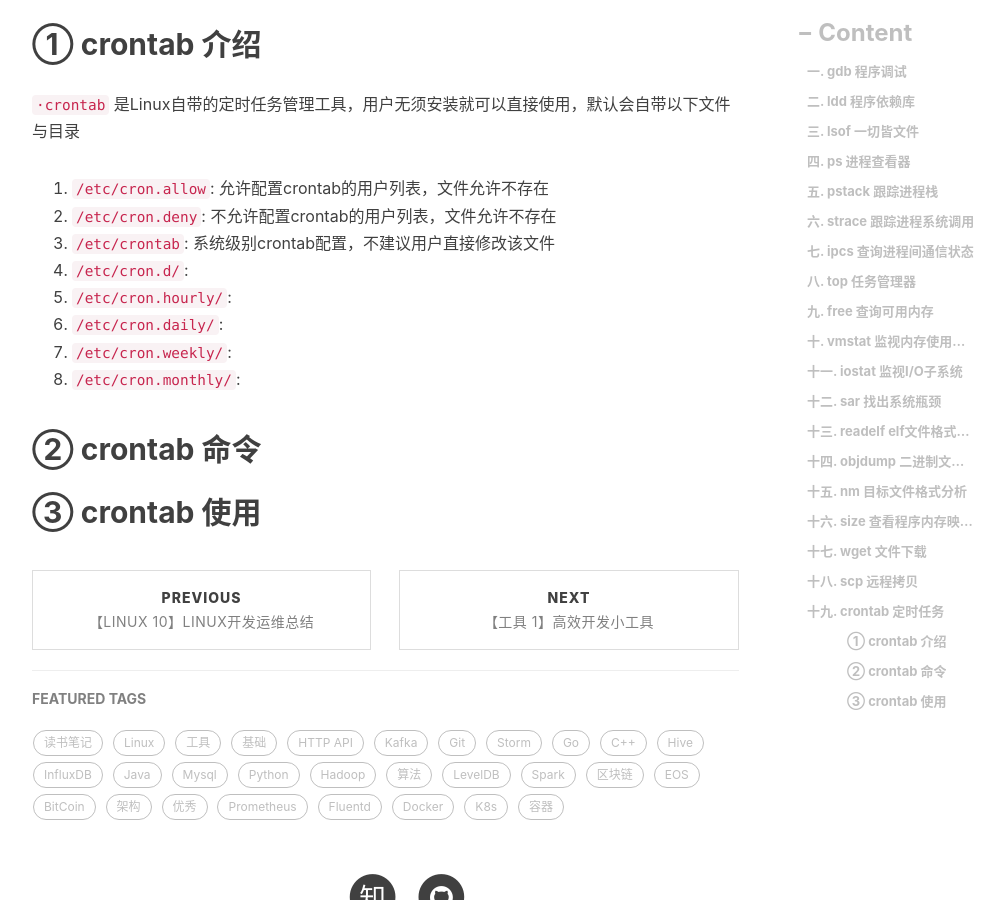
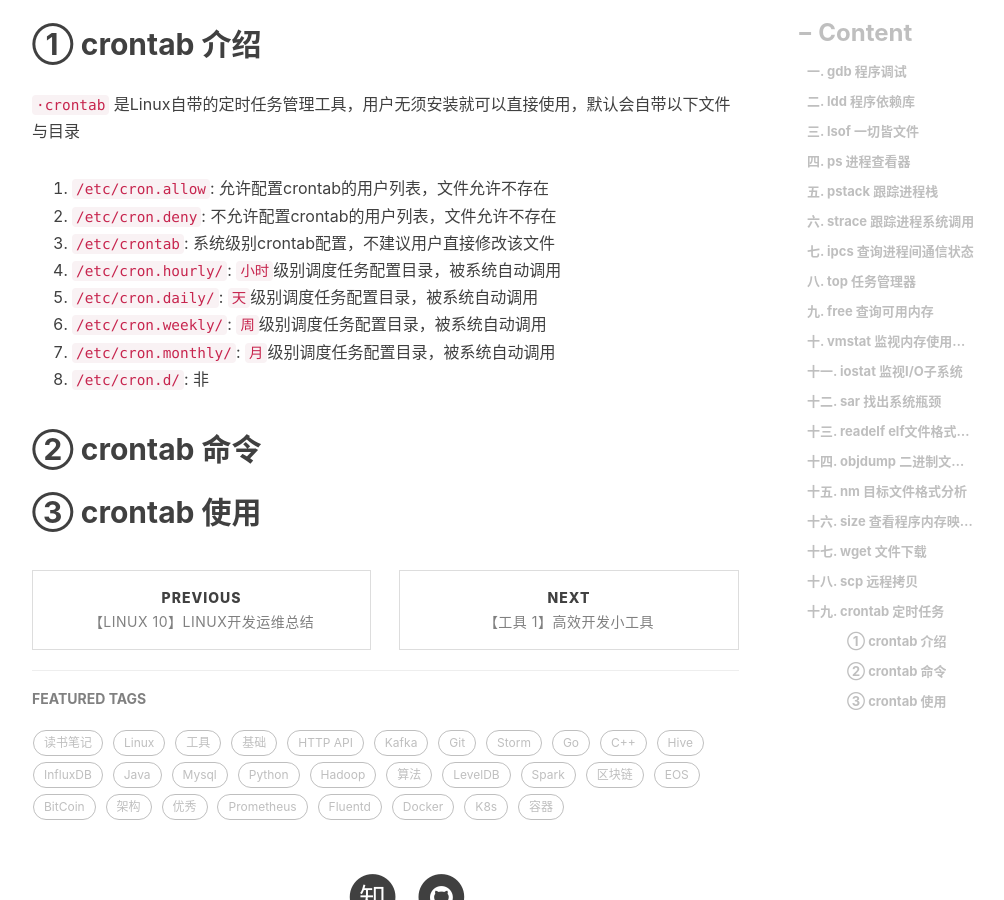
Before and after one commit to engru/chenguolin.github.io, a Jekyll site: the page built from _posts/2016-09-27-【Linux-11】Linux最常用运维工具.md, in a window 1280 px wide and 900 px high, scrolled down 2010 px. Shown: the whole window, without its empty margins (233-1237 px from the left). Built offline with Jekyll 4.4.1, drawn with Linux system fonts in a browser that asks for light colours; nearby versions of some CDN libraries; comment, search, counter and statistics services are not loaded.

Commit message:
Update 2016-09-27-【Linux-11】Linux最常用运维工具.md

```diff
--- a/_posts/2016-09-27-【Linux-11】Linux最常用运维工具.md
+++ b/_posts/2016-09-27-【Linux-11】Linux最常用运维工具.md
@@ -54,11 +54,12 @@ tags:         #标签
 1. `/etc/cron.allow`: 允许配置crontab的用户列表，文件允许不存在
 2. `/etc/cron.deny`: 不允许配置crontab的用户列表，文件允许不存在
 3. `/etc/crontab`: 系统级别crontab配置，不建议用户直接修改该文件
-4. `/etc/cron.d/`:
-5. `/etc/cron.hourly/`:
-6. `/etc/cron.daily/`:
-7. `/etc/cron.weekly/`:
-8. `/etc/cron.monthly/`:
+4. `/etc/cron.hourly/`: `小时`级别调度任务配置目录，被系统自动调用
+5. `/etc/cron.daily/`: `天`级别调度任务配置目录，被系统自动调用
+6. `/etc/cron.weekly/`: `周`级别调度任务配置目录，被系统自动调用
+7. `/etc/cron.monthly/`: `月`级别调度任务配置目录，被系统自动调用
+8. `/etc/cron.d/`: 非
+
 
 ## ② crontab 命令
 
```
